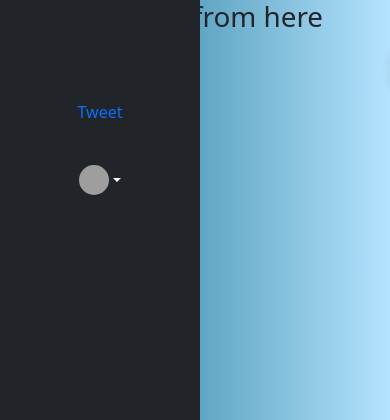
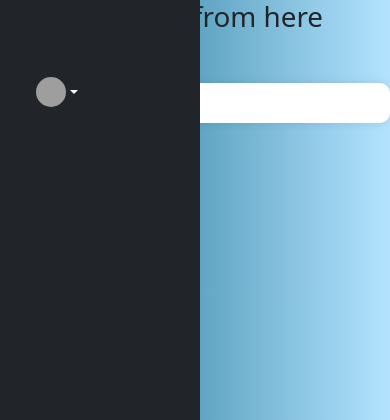
Before and after one commit to kathanpatel0901/socialmedia-manager, a Django app: page /post_view in a window 390 px wide; the page is wider, and only the part inside the window is pictured. Shown: the top 420 px of that part. Run offline with Django 4.2, Linux system fonts and the light colour scheme; some libraries are stand-ins or nearby versions; grey boxes are pictures that could not be loaded.

Commit message:
20/feb/2024

```diff
--- a/templates/account/index.html
+++ b/templates/account/index.html
@@ -18,8 +18,8 @@
 
 {%else%}
 
-<div class="m-auto w-[90%] justify-center">
-  <h1 class="text-light font-bold">
+<div>
+  <h1 class="text-light font-bold text-center">
     You are not sign in
   </h1>
 </div>
--- a/templates/base/base.html
+++ b/templates/base/base.html
@@ -1,3 +1,6 @@
+<!-- {% load bootstrap5 %}
+{% bootstrap_css %}
+{% bootstrap_javascript %} -->
 <!DOCTYPE html>
 <html lang="en">
 
--- a/templates/base/sidebar.html
+++ b/templates/base/sidebar.html
@@ -1,44 +1,39 @@
-
 {% extends "base/base.html" %}
 {% load account %}
 {% block content %}
 
-<body class="d-flex flex-column h-100">
-    <div class="container-fluid">
-        <div class="row flex-nowrap">
-            <div class="col-auto col-md-3 col-xl-2 px-sm-2 px-0 bg-dark fixed-top sidebar">
-                <div class="d-flex flex-column align-items-center align-items-sm-start px-3 pt-2 text-white min-vh-100">
-                    <a href="/index" class="d-flex align-items-center pb-3 mb-md-0 me-md-auto text-white text-decoration-none">
-                    <span class="fs-5 d-none d-sm-inline">Home</span>
-                </a>
-                <ul class="nav nav-pills flex-column mb-sm-auto mb-0 align-items-center align-items-sm-start" id="menu">
-                    <li class="nav-item">
-                        <a href="profile" class="nav-link align-middle px-0">
+<body>
+    <div class="bg-dark sidebar" rolr="cdb-sidebar">
+        <div class="d-flex flex-column px-3 pt-2 min-vh-100">
+            <ul class="nav flex-column mb-sm-auto" id="menu">
+                <li class="mb-2">
+                    <a href="profile" class="text-light text-decoration-none">
                         <i class="fs-4 bi-house"></i> <span class="ms-1 d-none d-sm-inline">User Profile</span>
                     </a>
                 </li>
-                    <li>
-                        <a href="post_view"  class="nav-link px-0 align-middle">
+                <li class="mb-2">
+                    <a href="post_view" class="text-light text-decoration-none">
                         <i class="fs-4 bi-speedometer2"></i> <span class="ms-1 d-none d-sm-inline">Posts</span> </a>
                 </li>
                 <li>
-                            <a href="social_account" class="nav-link px-0 align-middle">
+                    <a href="social_account" class="text-light text-decoration-none">
                         <i class="fs-4 bi-table"></i> <span class="ms-1 d-none d-sm-inline">Social Accounts</span></a>
                 </li>
-                            <li>
+                <!-- <li>
                                     <a href="tweet" class="nav-link px-0 align-middle"> Tweet</a>
-                            </li>
+                                </li> -->
 
             </ul>
             <hr>
             {% if request.user.is_authenticated %}
 
-                        <div class="dropdown pb-4">
-                            <a href="#" class="d-flex align-items-center text-white text-decoration-none dropdown-toggle" id="dropdownUser1" data-bs-toggle="dropdown"
-                            aria-expanded="false">
+            <div class="dropdown pb-4 ">
+                <a href="#" class="d-flex align-items-center text-white text-decoration-none dropdown-toggle"
+                    id="dropdownUser1" data-bs-toggle="dropdown" aria-expanded="false">
                     {% if request.user.socialaccount_set.all %}
                     {% with social_account=request.user.socialaccount_set.first %}
-                                <img src=" {{ social_account.get_avatar_url }}" alt="hugenerd" width="30" height="30" class="rounded-circle">
+                    <img src=" {{ social_account.get_avatar_url }}" alt="hugenerd" width="30" height="30"
+                        class="rounded-circle">
                     <span class="d-none d-sm-inline mx-1">{{request.user.username}}</span>
                     {% endwith %}
                     {% endif %}
@@ -55,7 +50,8 @@
 
             {%else%}
             <div class="dropdown pb-4">
-                            <a href="#" class="d-flex align-items-center text-white text-decoration-none dropdown-toggle" id="dropdownUser1" data-bs-toggle="dropdown" aria-expanded="false">
+                <a href="#" class="d-flex align-items-center text-white text-decoration-none dropdown-toggle"
+                    id="dropdownUser1" data-bs-toggle="dropdown" aria-expanded="false">
                     <img src="https://github.com/mdo.png" alt="hugenerd" width="30" height="30" class="rounded-circle">
                     <span class="d-none d-sm-inline mx-1">{{request.user.username}}</span>
                 </a>
@@ -71,7 +67,5 @@
         </div>
     </div>
     {% block sidebar %}{% endblock sidebar %}
-            </div>
-        </div>
 </body>
 {% endblock content %}
--- a/templates/dashboard/post.html
+++ b/templates/dashboard/post.html
@@ -1,14 +1,14 @@
 {% extends "base/sidebar.html" %}
 {% load socialaccount %}
 {% block sidebar %}
-{% load crispy_forms_tags %}
+
 
 <h1 class=" text-center bg-gray-100 h-[52px] "> <span class="font-bold text-3xl ">Set Posts from here
 </span>
 </h1>
 
   <div class="signup-form">
-    {% crispy form %}
+
   </div>
   <a href="https://twitter.com/share?ref_src=twsrc%5Etfw" class="twitter-share-button" data-show-count="false">Tweet</a><script async src="https://platform.twitter.com/widgets.js" charset="utf-8"></script>
 {% endblock sidebar %}
--- a/templates/dashboard/tweet.html
+++ b/templates/dashboard/tweet.html
@@ -1,14 +1,14 @@
 {% extends "base/sidebar.html" %}
 {% load socialaccount %}
 {% block sidebar %}
-{% load crispy_forms_tags %}
+
+{% csrf_token %}
 
 <h1 class=" text-center bg-gray-100 h-[52px] "> <span class="font-bold text-3xl ">Set Posts from here
 </span>
 </h1>
   <div class="signup-form">
     <form action="" method="post">
-         {% csrf_token %}
          <input type="text" name="content">
          <button type="submit">Tweet</button>
     </form>
```
Also changed, not shown: documentation.txt (+15 -0 lines), social_manager/settings.py (+5 -2 lines), templates/dashboard/social_accounts.html (+5 -10 lines), db.sqlite3, static/socialaccount.css (deleted). Lines whose indentation alone changed are shown as unchanged.
